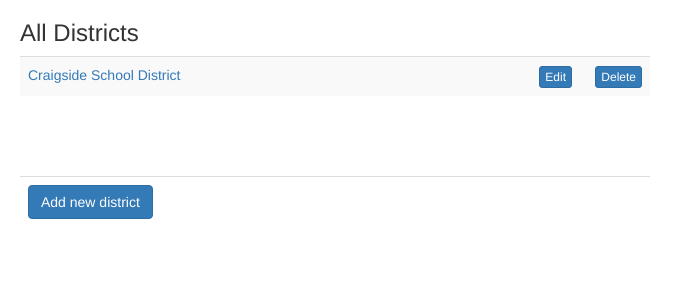
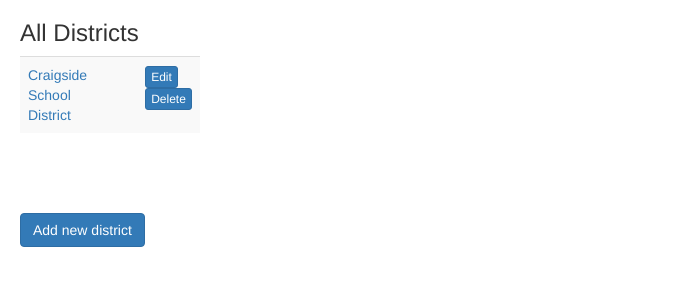
Before and after one commit to peterhend/schools, a Flask app: page / in a window 1280 px wide. Shown: the part 52-352 px from the top of the page, without its empty margins (0-685 px from the left). Run offline with Flask 2, Linux system fonts and the light colour scheme; data comes from the database, SQL or seed files in the repository; some libraries are stand-ins or nearby versions.

Commit message:
Update online help

```diff
--- a/templates/districts.html
+++ b/templates/districts.html
@@ -4,13 +4,13 @@
 {% block content %}
 <h3>All Districts</h3>
 
-<table class="table table-striped" style="width:50%">
+<table class="table table-striped" style="width:0">
 {% for district in districts %}
 	<tr>
 	    <td><a href='{{url_for('showDistrict', district_id=district.id)}}'>{{district.name}}</a></td>
-	    <td align="right">
+	    <td style="padding-left:50px;">
 	    	<a href='{{url_for('editDistrict', district_id=district.id)}}' class="btn btn-primary btn-xs">Edit</a>
-	    	&nbsp;&nbsp;&nbsp;&nbsp;
+	    	&nbsp;&nbsp;
 	    	<a href='{{url_for('deleteDistrict', district_id=district.id)}}' class="btn btn-primary btn-xs">Delete</a>
 	    </td>
 	</tr>
@@ -18,11 +18,5 @@
 </table>
 <p>&nbsp;</p>
 <p>&nbsp;</p>
-<table class="table" style="width:50%">
-	<tr>
-	    <td><a href='{{url_for('newDistrict')}}' class="btn btn-primary">Add new district</a></td>
-	    <td></td>
-	    <td></td>
-	</tr>
-</table>
+<a href='{{url_for('newDistrict')}}' class="btn btn-primary">Add new district</a>
 {% endblock %}
```
